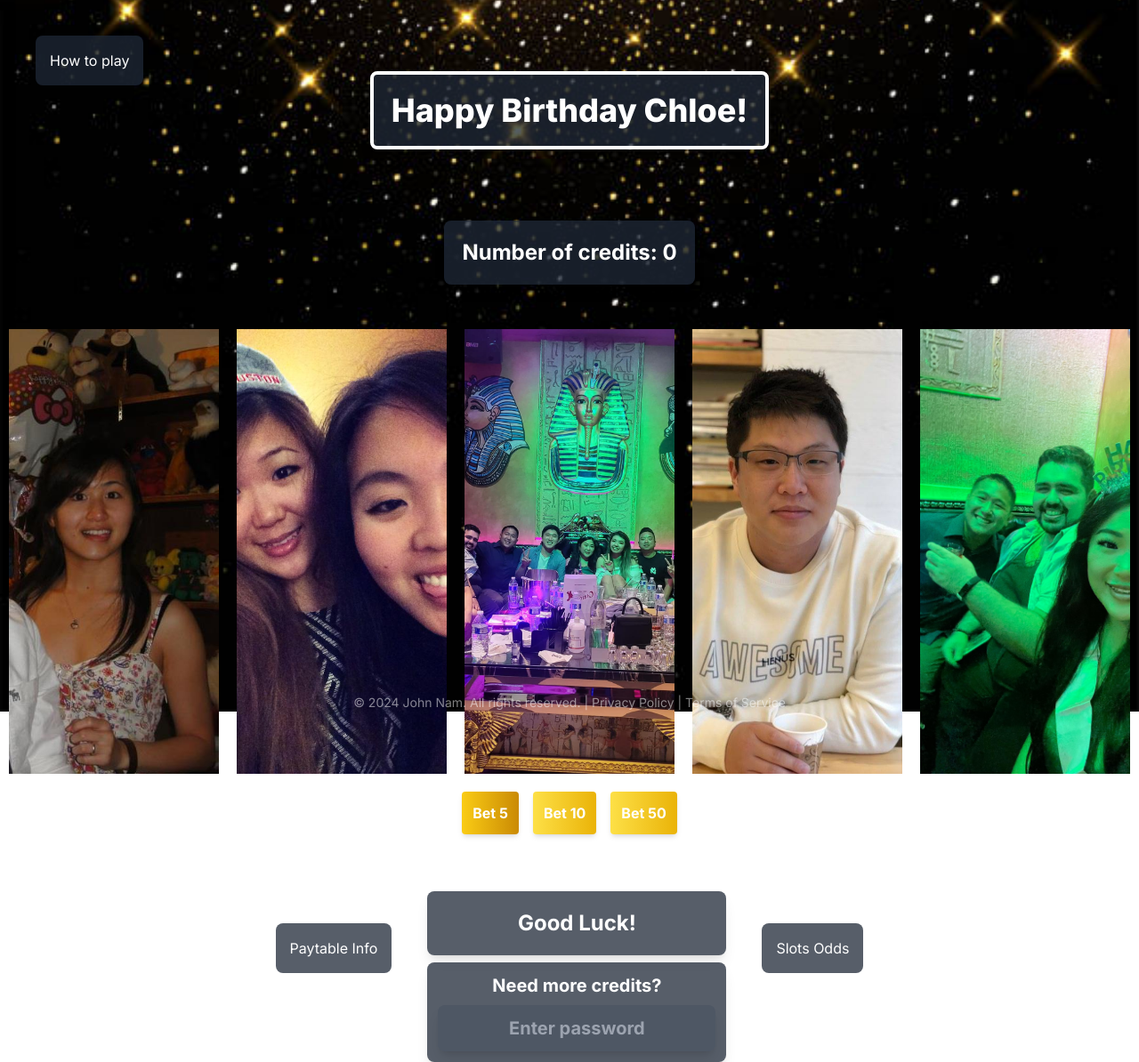
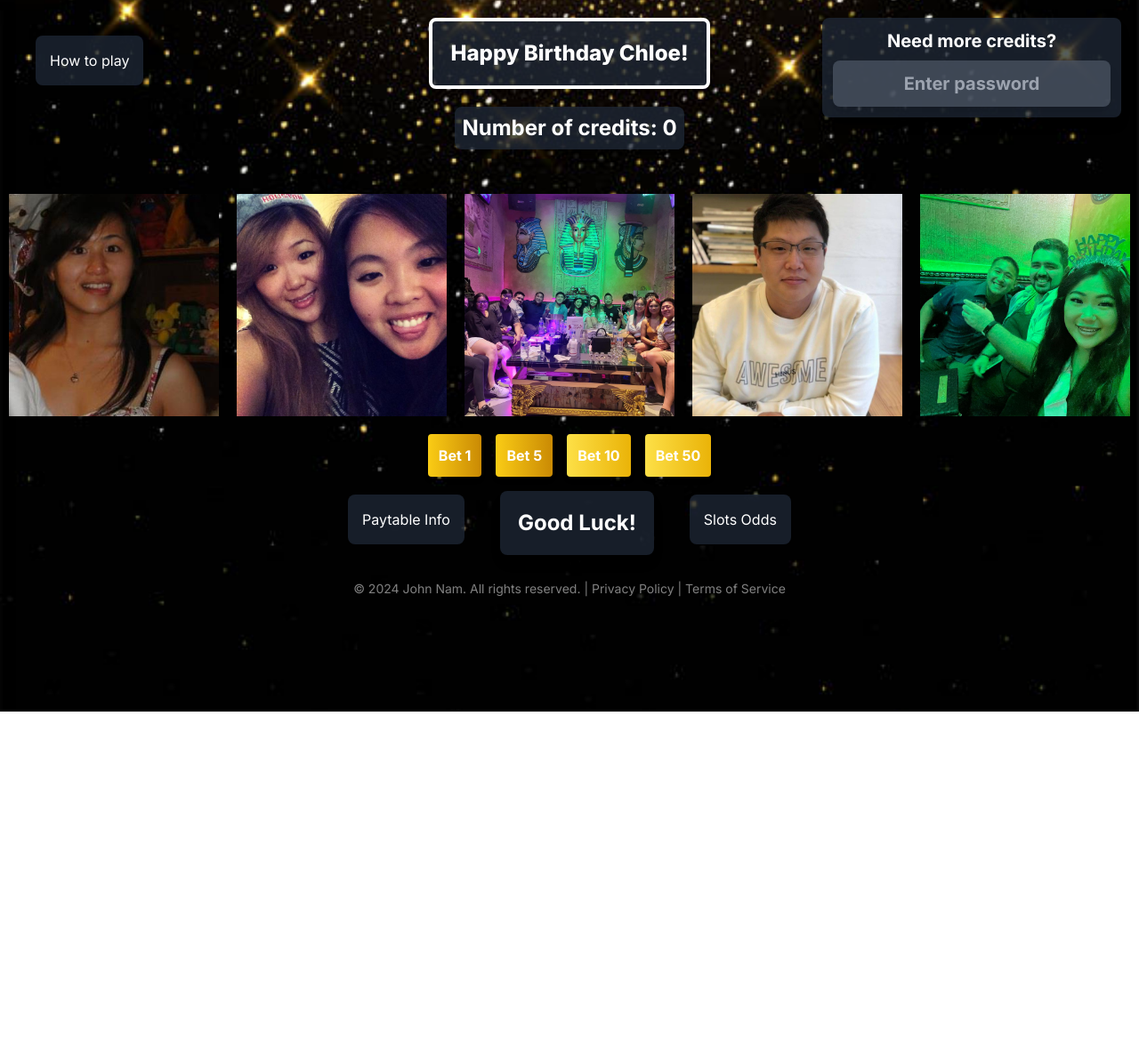
Before and after one commit to johnnam1121/Slot-Machine, a Next.js app: page / in a window 1280 px wide. Shown: the whole page at 89% size. After the commit the page ends 800 px from the top, so only its background shows below. Built offline with nearby package versions, Linux system fonts and the light colour scheme.

Commit message:
pushing for hyerim to vercel

```diff
--- a/app/page.js
+++ b/app/page.js
@@ -43,9 +43,9 @@ export default function Home() {
 
   const handleCreditIncrease = () => {
     if (password === correctPassword) {
-      setCredits(100);
+      setCredits(200);
       setPassword('');
-      alert('100 Credits Added!');
+      alert('200 Credits Added!');
     } else if (password === tempPassword) {
       setCredits(1);
       setPassword('');
@@ -399,9 +399,9 @@ export default function Home() {
   };
   const playLoseSound = () => {
     if (typeof window !== 'undefined') {
-      if (Math.random() < 0.75) {
-        return;
-      }
+      // if (Math.random() < 0.75) {
+      //   return;
+      // }
       const loseSound = loseSounds[Math.floor(Math.random() * loseSounds.length)];
       if (loseSound) {
         loseSound.volume = 1;
@@ -444,9 +444,27 @@ export default function Home() {
 
   return (
     <div style={backgroundImageStyle}>
-      <h1 className='text-4xl font-extrabold mt-20 bg-gray-800 bg-opacity-75 rounded-lg shadow-lg p-5 text-center border-4 border-white'>
+      <h1 className='text-2xl font-extrabold mt-5 bg-gray-800 bg-opacity-75 rounded-lg shadow-lg p-5 text-center border-4 border-white'>
         Happy Birthday Chloe!
       </h1>
+      {/* need more credits */}
+      <div className='absolute top-5 right-5 text-center bg-gray-800 bg-opacity-75 rounded-lg shadow-lg p-3'>
+        <button
+          onClick={handleCreditIncrease}
+          className='text-xl font-bold text-center'
+        >
+          Need more credits?
+        </button>
+        <input
+          type='password'
+          placeholder='Enter password'
+          value={password}
+          onChange={(e) => setPassword(e.target.value)}
+          onKeyDown={handleKeyDown}
+          className='flex text-xl font-bold bg-gray-600 bg-opacity-75 rounded-lg shadow-lg mt-2 p-3 text-center'
+        />
+      </div>
+
       <div className="top-10 left-10 absolute">
         <Modal
           modalTitle='How to play'
@@ -454,11 +472,13 @@ export default function Home() {
           modalTextTwo='WARNING: Do NOT refresh the page or you will lost ALL your credits. The house is NOT responsible for any loss of credits. Have fun!'
           modalImage={Angel} />
       </div>
-      <div className='mt-20'>
-        <h2 className='text-2xl font-bold bg-gray-800 bg-opacity-75 rounded-lg shadow-lg p-5 text-center '>
+      {/* number of credits */}
+      <div className='mt-5'>
+        <h2 className='text-2xl font-bold bg-gray-800 bg-opacity-75 rounded-lg shadow-lg p-2 text-center '>
           Number of credits: {credits}
         </h2>
       </div>
+      {/* slots */}
       <div>
         <div style={{ textAlign: 'center', marginTop: '50px' }}>
           <div style={{ display: 'flex', justifyContent: 'center', marginBottom: '20px' }}>
@@ -468,11 +488,17 @@ export default function Home() {
                   id={`slot${index}`}
                   src={slot.src}
                   alt={`slot-${index}`}
-                  style={{ width: '500px', height: '500px', objectFit: 'cover' }}
+                  style={{ width: '500px', height: '250px', objectFit: 'cover' }}
                 />
               </div>
             ))}
           </div>
+          <button
+            onClick={() => rollSlots(1)}
+            disabled={rolling}
+            className="mx-2 p-3 bg-gradient-to-r from-yellow-400 to-yellow-600 text-white font-bold rounded shadow-md hover:from-yellow-500 hover:to-yellow-700 transition-colors duration-300">
+            Bet 1
+          </button>
           <button
             onClick={() => rollSlots(5)}
             disabled={rolling}
@@ -516,25 +542,9 @@ export default function Home() {
             modalImage={Paytable} />
         </div>
         <div>
-          <h2 id='Result' className='mb-2 mt-16 text-2xl font-bold bg-gray-800 bg-opacity-75 rounded-lg shadow-lg p-5 text-center '>
+          <h2 id='Result' className='mb-2 mt-4 text-2xl font-bold bg-gray-800 bg-opacity-75 rounded-lg shadow-lg p-5 text-center '>
             Good Luck!
           </h2>
-          <div className='text-center bg-gray-800 bg-opacity-75 rounded-lg shadow-lg p-3'>
-            <button
-              onClick={handleCreditIncrease}
-              className='text-xl font-bold text-center'
-            >
-              Need more credits?
-            </button>
-            <input
-              type='password'
-              placeholder='Enter password'
-              value={password}
-              onChange={(e) => setPassword(e.target.value)}
-              onKeyDown={handleKeyDown}
-              className='flex text-xl font-bold bg-gray-600 bg-opacity-75 rounded-lg shadow-lg mt-2 p-3 text-center'
-            />
-          </div>
         </div>
         <div className="flex items-center justify-center mx-10 text-center">
           <Modal
@@ -544,7 +554,7 @@ export default function Home() {
             modalImage={Odds} />
         </div>
       </div>
-      <div className='bottom-0 absolute text-center justify-center'>
+      <div className='mt-5 text-center justify-center'>
         <p className='text-sm opacity-50'>&copy; 2024 John Nam. All rights reserved. | <a href="/privacy.html">Privacy Policy</a> | <a href="terms.html">Terms of Service</a></p>
       </div>
     </div >
```
